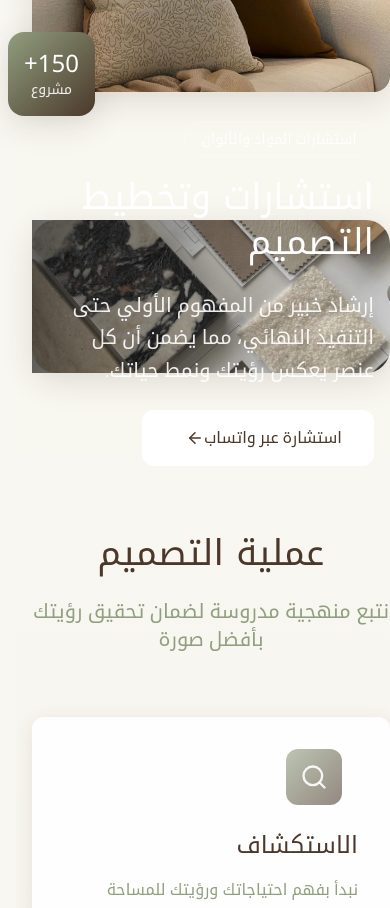
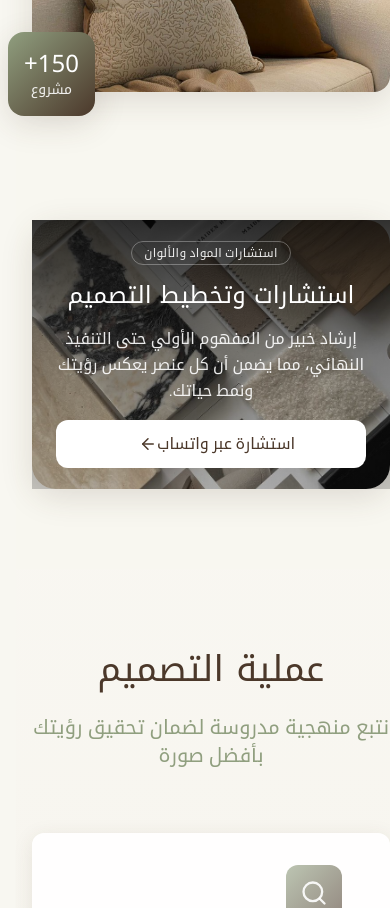
Before and after one commit to Webique/roza-studio-showcase, a React (Vite) app: page / in a window 390 px wide. Shown: the part 5380-6288 px from the top of the page. Built offline with nearby package versions, Linux system fonts and the light colour scheme.

Commit message:
Update #2

```diff
--- a/src/components/Services.tsx
+++ b/src/components/Services.tsx
@@ -191,33 +191,33 @@ const Services = () => {
 
           {/* Project 3 - Full Width with Overlay */}
           <div className="relative">
-            <div className="aspect-[21/9] rounded-3xl overflow-hidden shadow-elegant">
+            <div className="aspect-[4/3] md:aspect-[16/9] lg:aspect-[21/9] rounded-3xl overflow-hidden shadow-elegant">
               <img
                 src={serviceImg3}
                 alt="Premium Interior Solutions"
                 className="w-full h-full object-cover"
               />
-              <div className="absolute inset-0 bg-gradient-to-r from-black/60 via-black/20 to-transparent"></div>
+              <div className="absolute inset-0 bg-gradient-to-b md:bg-gradient-to-r from-black/80 via-black/40 to-black/20 md:from-black/60 md:via-black/20 md:to-transparent"></div>
             </div>
 
             {/* Overlay Content */}
-            <div className="absolute inset-0 flex items-center">
-              <div className="container mx-auto px-4">
-                <div className="max-w-2xl space-y-6 text-white">
+            <div className="absolute inset-0 flex items-center justify-center md:justify-start">
+              <div className="container mx-auto px-6 md:px-4">
+                <div className="max-w-2xl space-y-4 md:space-y-6 text-white text-center md:text-left">
                   <div className="inline-block">
-                    <span className="text-white/90 text-sm font-medium tracking-wide uppercase border border-white/30 rounded-full px-4 py-2">
+                    <span className="text-white/90 text-xs md:text-sm font-medium tracking-wide uppercase border border-white/30 rounded-full px-3 py-1 md:px-4 md:py-2">
                       {t('services.consultation')}
                     </span>
                   </div>
-                  <h3 className="font-playfair text-4xl md:text-5xl font-bold leading-tight">
+                  <h3 className="font-playfair text-2xl md:text-4xl lg:text-5xl font-bold leading-tight">
                     {t('services.project3.title')}
                   </h3>
-                  <p className="text-white/90 text-xl leading-relaxed">
+                  <p className="text-white/90 text-base md:text-xl leading-relaxed">
                     {t('services.project3.description')}
                   </p>
                   <button
                     onClick={handleWhatsAppClick}
-                    className="group bg-white text-cocoa hover:bg-white/90 transition-colors duration-300 px-8 py-4 rounded-xl font-medium flex items-center space-x-3"
+                    className="group bg-white text-cocoa hover:bg-white/90 transition-colors duration-300 px-6 py-3 md:px-8 md:py-4 rounded-xl font-medium flex items-center justify-center space-x-3 w-full md:w-auto"
                   >
                     <span>{t('services.cta')}</span>
                     <ArrowIcon size={18} className="group-hover:translate-x-2 transition-transform duration-300" />
```
